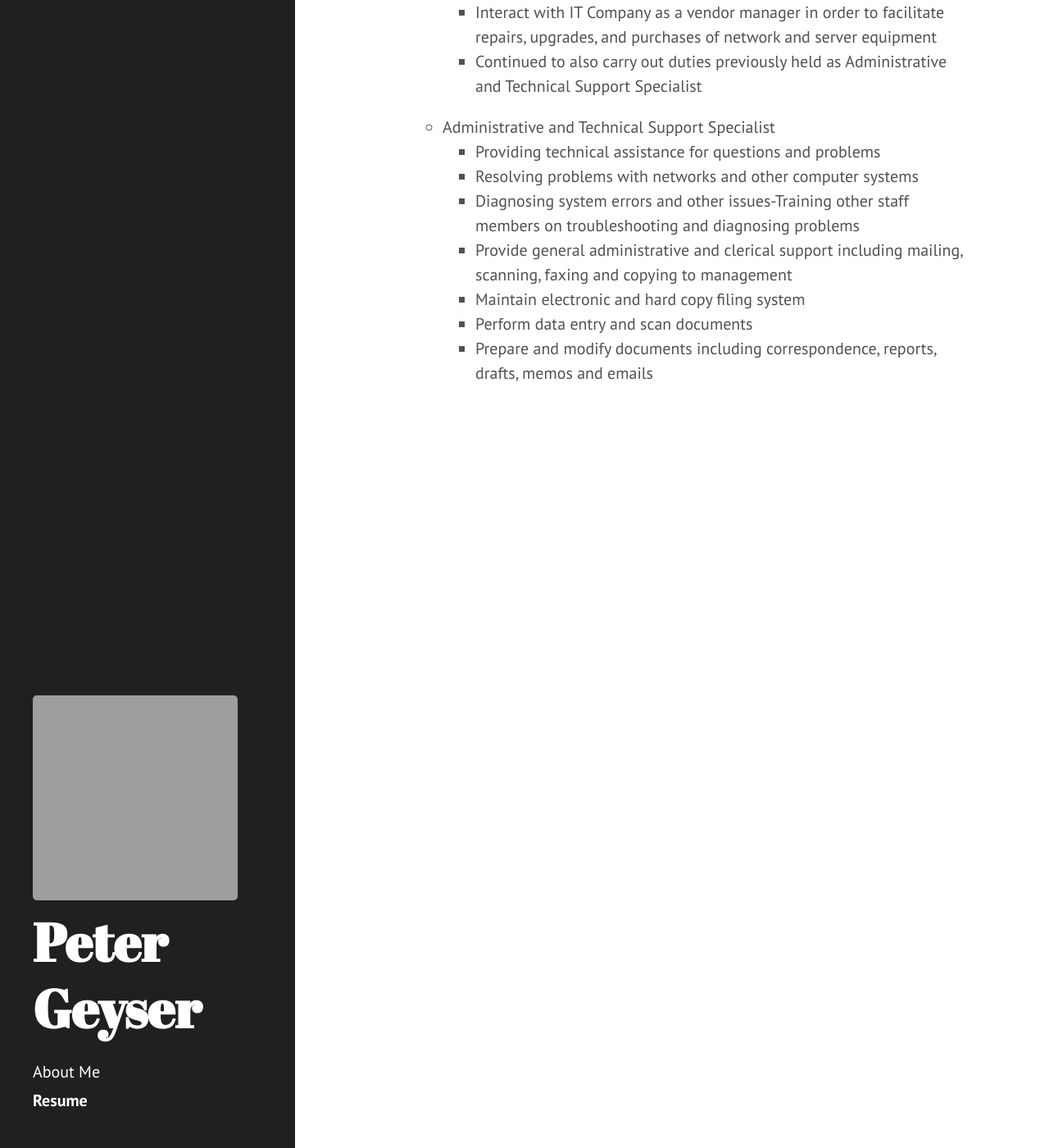
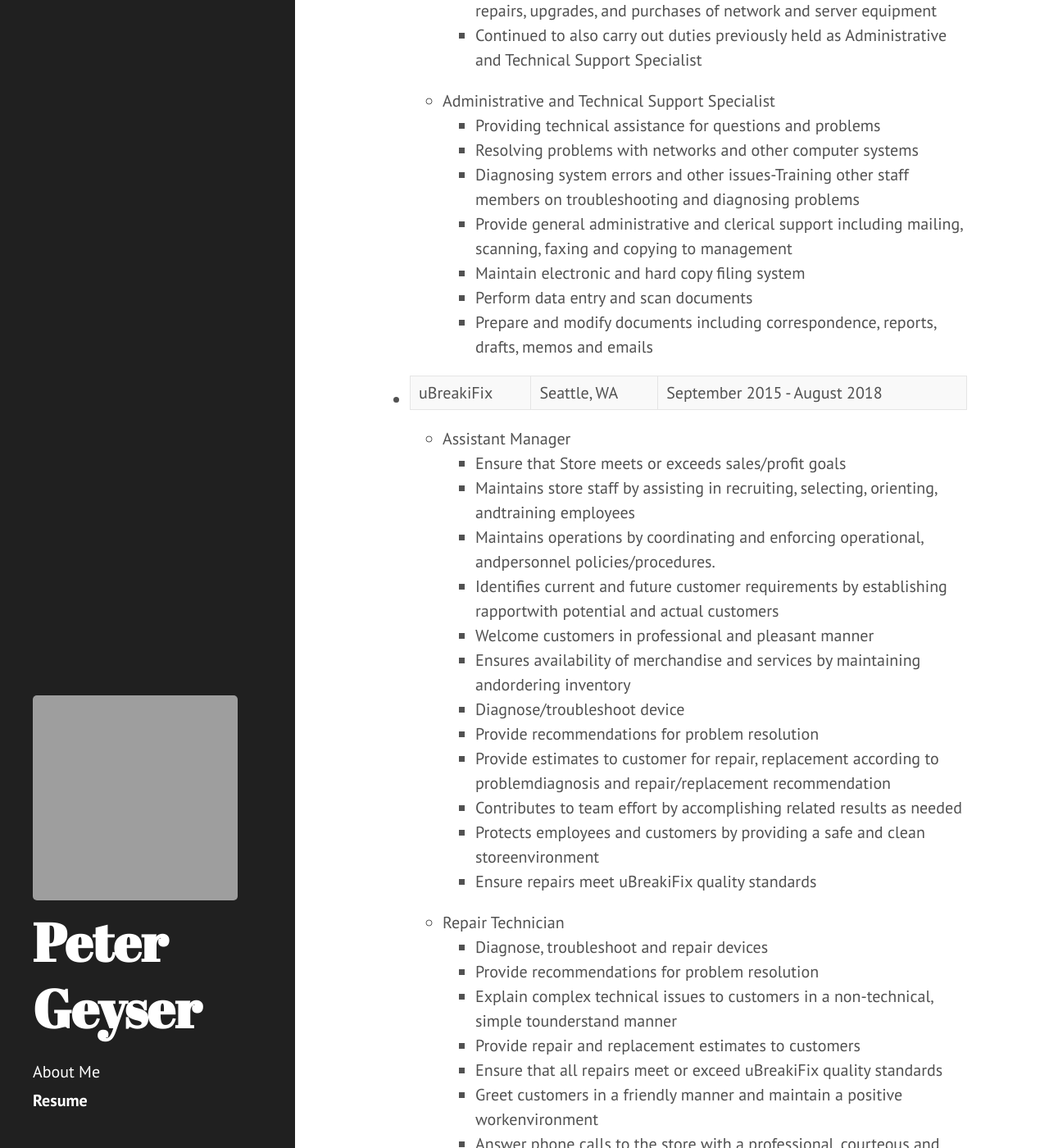
Before and after one commit to ppgeyser/ppgeyser.github.io, a Jekyll site: the page built from resume.md, in a window 1280 px wide and 1400 px high, scrolled down 710 px. Shown: the whole window at 82% size. Built offline with Jekyll 4.4.1, drawn with Linux system fonts in a browser that asks for light colours; some of the changed text lies outside the part shown; grey boxes are pictures that could not be loaded.

Commit message:
Added more content to resume. Adjusted styling

```diff
--- a/resume.md
+++ b/resume.md
@@ -5,7 +5,7 @@ title: Resume
 
 ## Experience
 
-* MSAI Consulting | San Diego, CA | September 2018 to Present
+* MSAI Consulting / San Diego, CA / September 2018 to Present
   * Assistant Operations Manager
     * Create, implement, and evaluate all human resource department policies,procedures, and structures
     * Manage health insurance programs-Facilitate quarterly and annual employee performance reviews
@@ -27,3 +27,33 @@ title: Resume
     * Maintain electronic and hard copy filing system
     * Perform data entry and scan documents
     * Prepare and modify documents including correspondence, reports, drafts, memos and emails
+
+* uBreakiFix | Seattle, WA | September 2015 - August 2018
+  * Assistant Manager
+    * Ensure that Store meets or exceeds sales/profit goals
+    * Maintains store staff by assisting in recruiting, selecting, orienting, andtraining employees
+    * Maintains operations by coordinating and enforcing operational, andpersonnel policies/procedures.
+    * Identifies current and future customer requirements by establishing rapportwith potential and actual customers
+    * Welcome customers in professional and pleasant manner
+    * Ensures availability of merchandise and services by maintaining andordering inventory
+    * Diagnose/troubleshoot device
+    * Provide recommendations for problem resolution
+    * Provide estimates to customer for repair, replacement according to problemdiagnosis and repair/replacement recommendation
+    * Contributes to team effort by accomplishing related results as needed
+    * Protects employees and customers by providing a safe and clean storeenvironment
+    * Ensure repairs meet uBreakiFix quality standards
+
+  * Repair Technician
+    * Diagnose, troubleshoot and repair devices
+    * Provide recommendations for problem resolution
+    * Explain complex technical issues to customers in a non-technical, simple tounderstand manner
+    * Provide repair and replacement estimates to customers
+    * Ensure that all repairs meet or exceed uBreakiFix quality standards
+    * Greet customers in a friendly manner and maintain a positive workenvironment
+    * Answer phone calls to the store with a professional, courteous and friendly demeanor
+    * Ensure that customers have an enjoyable experience by providing superiorcustomer service and exceeding customer expectations
+    * Keep track of all devices and inventory while safeguarding all store stock
+    * Utilize the point of sale system to maintain an accurate record of customerinformation and a real-time status of each repair
+    * Maintain the cleanliness and professional appearance of the store
+
+## Education
```
